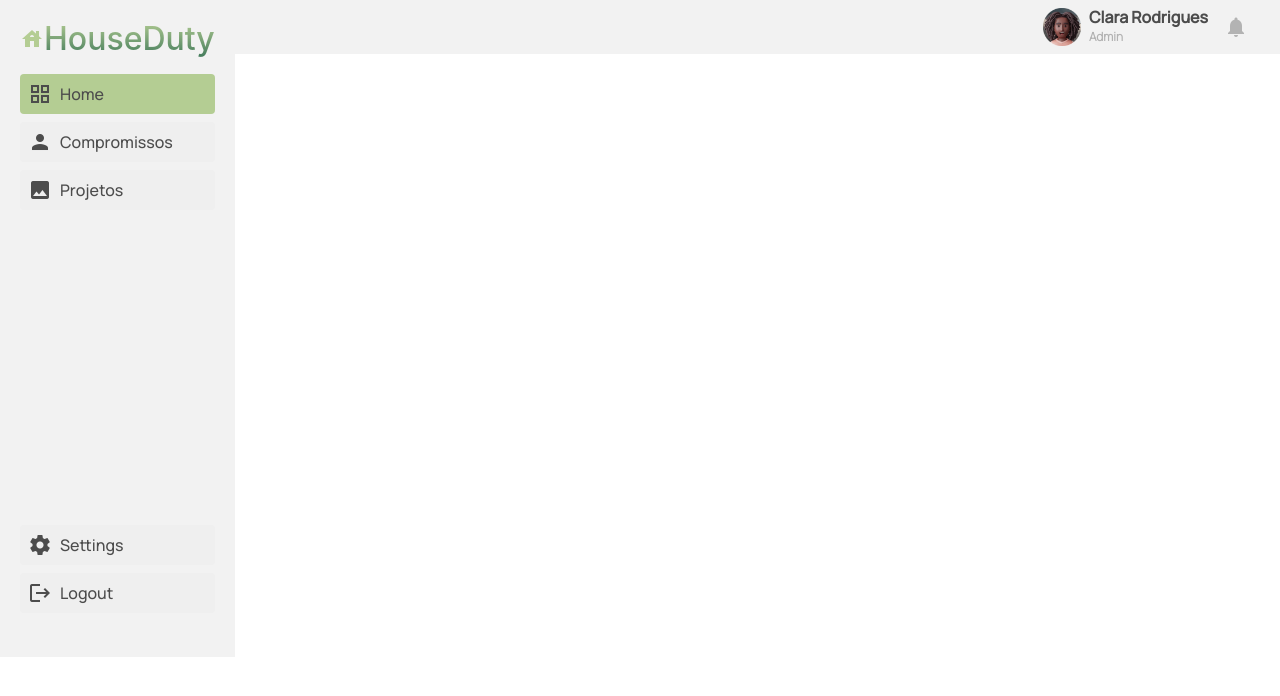
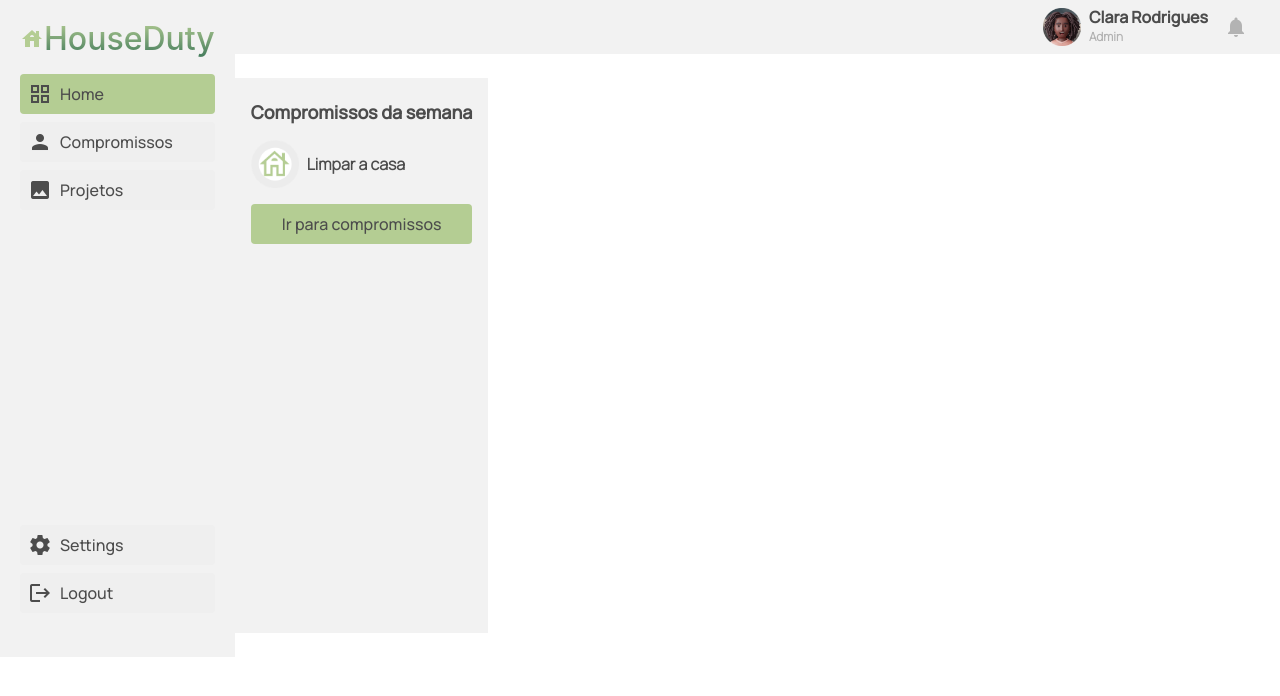
Before and after one commit to KathCris/HouseDuty, a Nuxt app: page /Home in a window 1280 px wide. Shown: the top 696 px of the page. Built offline with nearby package versions, Linux system fonts and the light colour scheme.

Commit message:
[style] appointment card creation

```diff
--- /dev/null
+++ b/assets/css/cardAppointments.css
@@ -0,0 +1,50 @@
+
+.invoCardAp{
+    width: max-content;
+    height: 100%;
+
+    padding: 24px 0px;
+
+}
+
+.backgroundCard{
+    background-color: var(--background-gray);
+
+    padding: 24px 16px;
+}
+
+.backgroundCard h3{
+    font-family: 'Manrope-Medium';
+    font-weight: 600;
+    font-size: 18px;
+
+    color: var(--primary-black);
+
+    margin-bottom: 16px;
+}
+
+.lineAp {
+    align-items: center;
+
+    margin-bottom: 16px;
+}
+
+.lineAp p {
+    font-family: 'Manrope-Light';
+    font-weight: 600;
+    font-size: 16px;
+
+    color: var(--primary-black);
+
+}
+
+.lineAp img{
+    width: 48px;
+    height: 48px;
+
+    margin-right: 8px;
+}
+
+.centerlizer{
+    justify-content: center;
+}
--- /dev/null
+++ b/assets/css/pagePrincipal.css
@@ -0,0 +1,6 @@
+
+
+.invoBody{
+    flex-direction: column;
+    width: 100%;
+}
--- /dev/null
+++ b/components/CardAppointments.vue
@@ -0,0 +1,27 @@
+<template>
+  <div class="flexSup invoCardAp">
+    <div class="flexSup directionColumn backgroundCard">
+      <h3> Compromissos da semana  </h3>
+
+      <div class="flexSup lineAp">
+        <img src="../assets/img/11.png" alt="">
+        <p>Limpar a casa</p>
+      </div>
+
+      <button class="flexSup buttonNavBarSelected centerlizer">
+        Ir para compromissos
+      </button>
+    </div>
+  </div>
+</template>
+
+<script>
+export default {
+  name: 'CardAppointments',
+  data () {
+    return {
+
+    }
+  }
+}
+</script>
--- a/nuxt.config.js
+++ b/nuxt.config.js
@@ -24,7 +24,9 @@ export default {
   css: [
     '@/assets/css/global.css',
     '@/assets/css/navBar.css',
-    '@/assets/css/header.css'
+    '@/assets/css/header.css',
+    '@/assets/css/pagePrincipal.css',
+    '@/assets/css/cardAppointments.css'
   ],
 
   // Plugins to run before rendering page: https://go.nuxtjs.dev/config-plugins
--- a/pages/Home/index.vue
+++ b/pages/Home/index.vue
@@ -1,18 +1,22 @@
 <template>
   <div class="flexSup">
     <NavBar />
-    <HeaderNav />
+    <div class="flexSup invoBody">
+      <HeaderNav />
+      <CardAppointments />
+    </div>
   </div>
 </template>
 
 <script>
 import NavBar from '../../components/NavBar.vue'
 import HeaderNav from '../../components/HeaderNav.vue'
+import CardAppointments from '../../components/CardAppointments.vue'
 
 export default {
   name: 'Home',
 
-  components: { NavBar, HeaderNav },
+  components: { NavBar, HeaderNav, CardAppointments },
   data () {
     return {
 
```
Also changed, not shown: assets/img/11.png (added).
